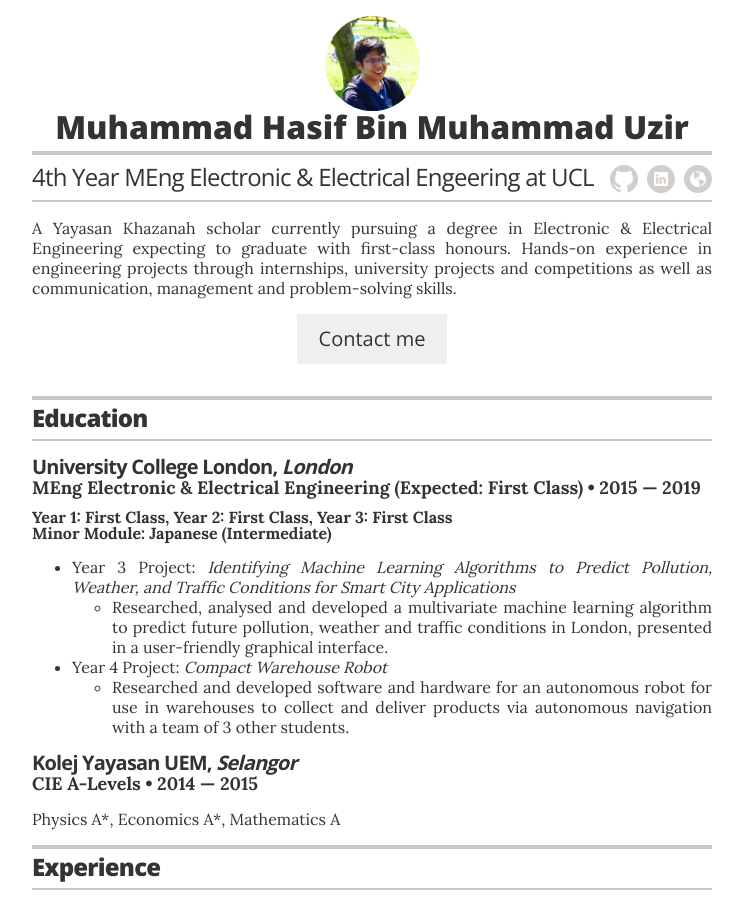
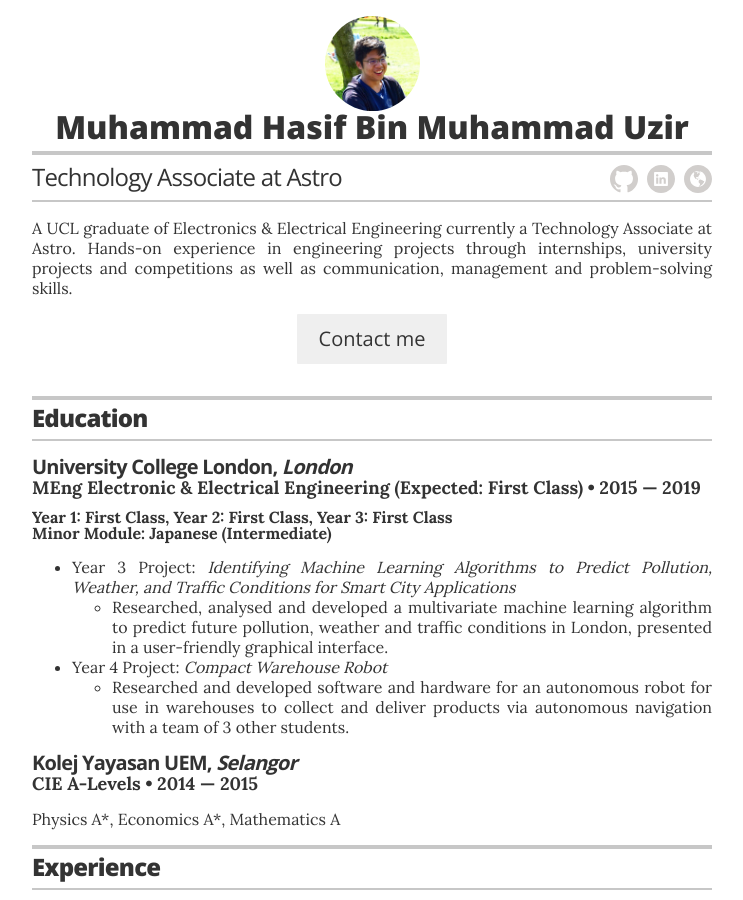
Before and after one commit to hasifuzir/hasifuzir.github.io, a Jekyll site: the page built from index.html, in a window 1280 px wide and 900 px high. Shown: the whole window, without its empty margins (268-1011 px from the left). Built offline with Jekyll 4.4.1, drawn with Linux system fonts in a browser that asks for light colours.

Commit message:
Update _config.yml

```diff
--- a/_config.yml
+++ b/_config.yml
@@ -11,19 +11,19 @@ sass:
 # Resume settings
 resume_avatar:                  "true"
 resume_name:                    "Muhammad Hasif Bin Muhammad Uzir"
-resume_title:                   "4th Year MEng Electronic & Electrical Engeering at UCL"
+resume_title:                   "Technology Associate at Astro"
 
 # used for the contact button in _layouts/resume.html
 resume_contact_email:           "hasifuzir@gmail.com"
 
 # the next two items are used for schema itemprops in _layouts/resume.html
-resume_contact_telephone:       "+4407746353396"
-resume_contact_address:         "No. 7, Jalan Suria Tropika 5, Taman Suria Tropika, 43300 Seri Kembangan, Selangor."
+resume_contact_telephone:
+resume_contact_address:
 
-resume_header_contact_info:     "No. 7, Jalan Suria Tropika 5, Taman Suria Tropika, 43300 Seri Kembangan, Selangor.   +4407746353396 • +60127378802 • hasifuzir@gmail.com"
+resume_header_contact_info:     "hasifuzir@gmail.com"
 display_header_contact_info:    "false"
 
-resume_header_intro: "<p>A Yayasan Khazanah scholar currently pursuing a degree in Electronic & Electrical Engineering expecting to graduate with first-class honours. Hands-on experience in engineering projects through internships, university projects and competitions as well as communication, management and problem-solving skills.</p>"
+resume_header_intro: "<p>A UCL graduate of Electronics & Electrical Engineering currently a Technology Associate at Astro. Hands-on experience in engineering projects through internships, university projects and competitions as well as communication, management and problem-solving skills.</p>"
 
 # use "yes" to display the email contact button,
 # "no" to display an "I'm not looking for work" message,
```
